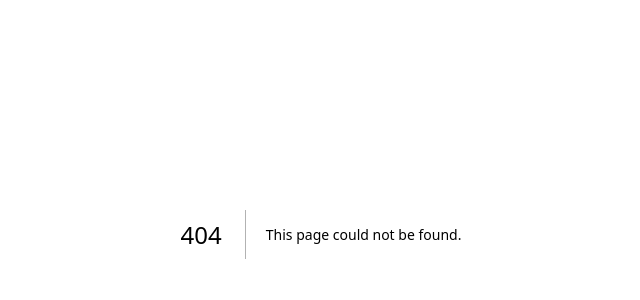
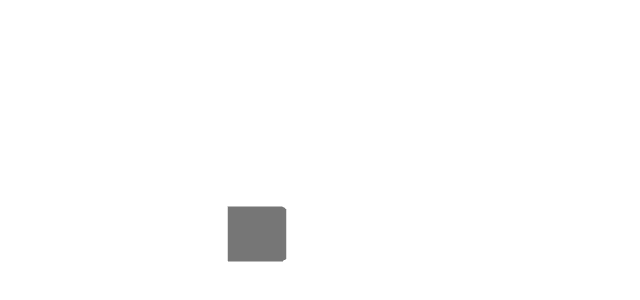
Before and after one commit to RikutoOgaki/next.js-scss, a Next.js app: page /samples/04 in a window 1280 px wide. Before the commit this address had no page. Shown: the part 166-466 px from the top of the page, without its empty margins (319-959 px from the left). Built offline with nearby package versions, Linux system fonts and the light colour scheme.

Commit message:
nextscss

```diff
--- /dev/null
+++ b/src/pages/samples/04/components/App.tsx
@@ -0,0 +1,44 @@
+import * as THREE from 'three'
+import { useRef, useState } from 'react'
+import { Canvas, useFrame } from '@react-three/fiber'
+import { Mesh, Vector3 } from 'three'
+import style from './app.module.scss'
+
+function Box(props: JSX.IntrinsicElements['mesh']) {
+    const ref = useRef<THREE.Mesh>(null!)
+    const [clicked, click] = useState(false)
+
+
+    return (
+        <mesh
+            {...props}
+            ref={ref}
+            onClick={(e) => click(!clicked)}
+            scale={clicked ? .5 : 1}
+        >
+            <boxGeometry args={[1, 1, 1]} />
+            <meshStandardMaterial />
+        </mesh>
+    )
+}
+
+export default function Sample04() {
+    const Rig = (({ v = new Vector3() }) => {
+        return useFrame((state) => {
+            state.camera.position.lerp(v.set(state.mouse.x / 2, state.mouse.y / 2, 10), .05)
+        })
+    })
+    return (
+        <>
+            <div className={style.wrap}>
+                <Canvas>
+                    <ambientLight intensity={.5} />
+                    <Rig />
+                    <spotLight position={[10, 10, 0]} angle={.15} penumbra={1} />
+                    <pointLight position={[-10, -10, -10]} />
+                    <Box position={[-1.2, 0, 0]} />
+                </Canvas>
+            </div>
+        </>
+    )
+}
--- /dev/null
+++ b/src/pages/samples/04/components/app.module.scss
@@ -0,0 +1,7 @@
+.wrap {
+    display: flex;
+    justify-content: center;
+    align-items: center;
+    width: 100%;
+    height: 100vh;
+}
--- /dev/null
+++ b/src/pages/samples/04/index.tsx
@@ -0,0 +1,9 @@
+import App from './components/App'
+
+export default function Sample04() {
+    return (
+        <>
+            <App />
+        </>
+    )
+}
--- /dev/null
+++ b/src/pages/samples/05/components/App.tsx
@@ -0,0 +1,12 @@
+import { Canvas } from '@react-three/fiber'
+import { motion } from 'framer-motion-3d'
+
+export function App(isHover) {
+    return (
+        <Canvas>
+            <motion.group animate={isHover ? 'hover' : 'rest'}>
+                <motion.mesh variants={{ hover: { z: 1 } }} />
+            </motion.group>
+        </Canvas>
+    )
+}
```
Also changed, not shown: src/pages/samples/03/components/Text.tsx (added, +9 -0 lines), src/pages/samples/05/index.tsx (added, +18 -0 lines).
